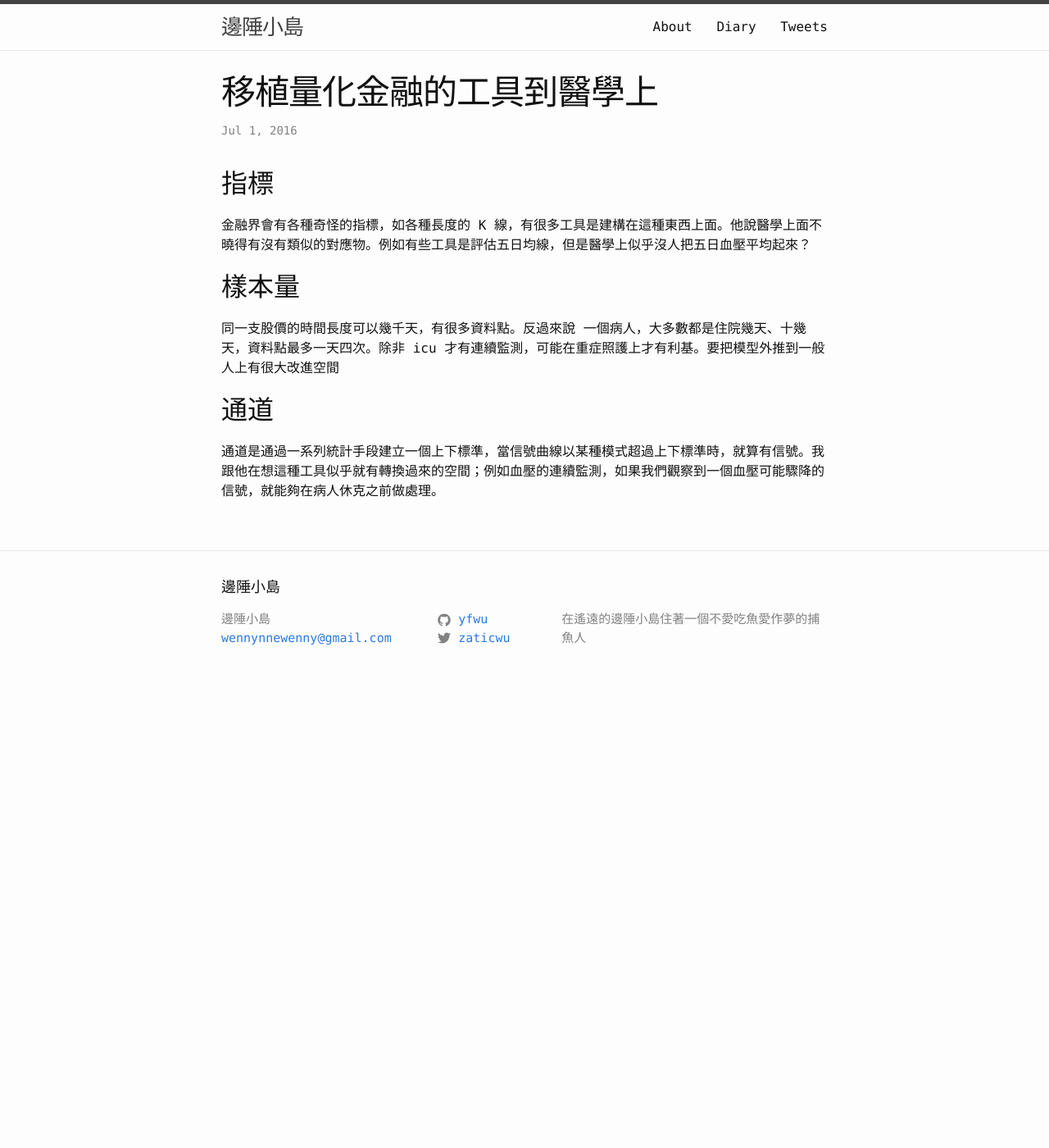
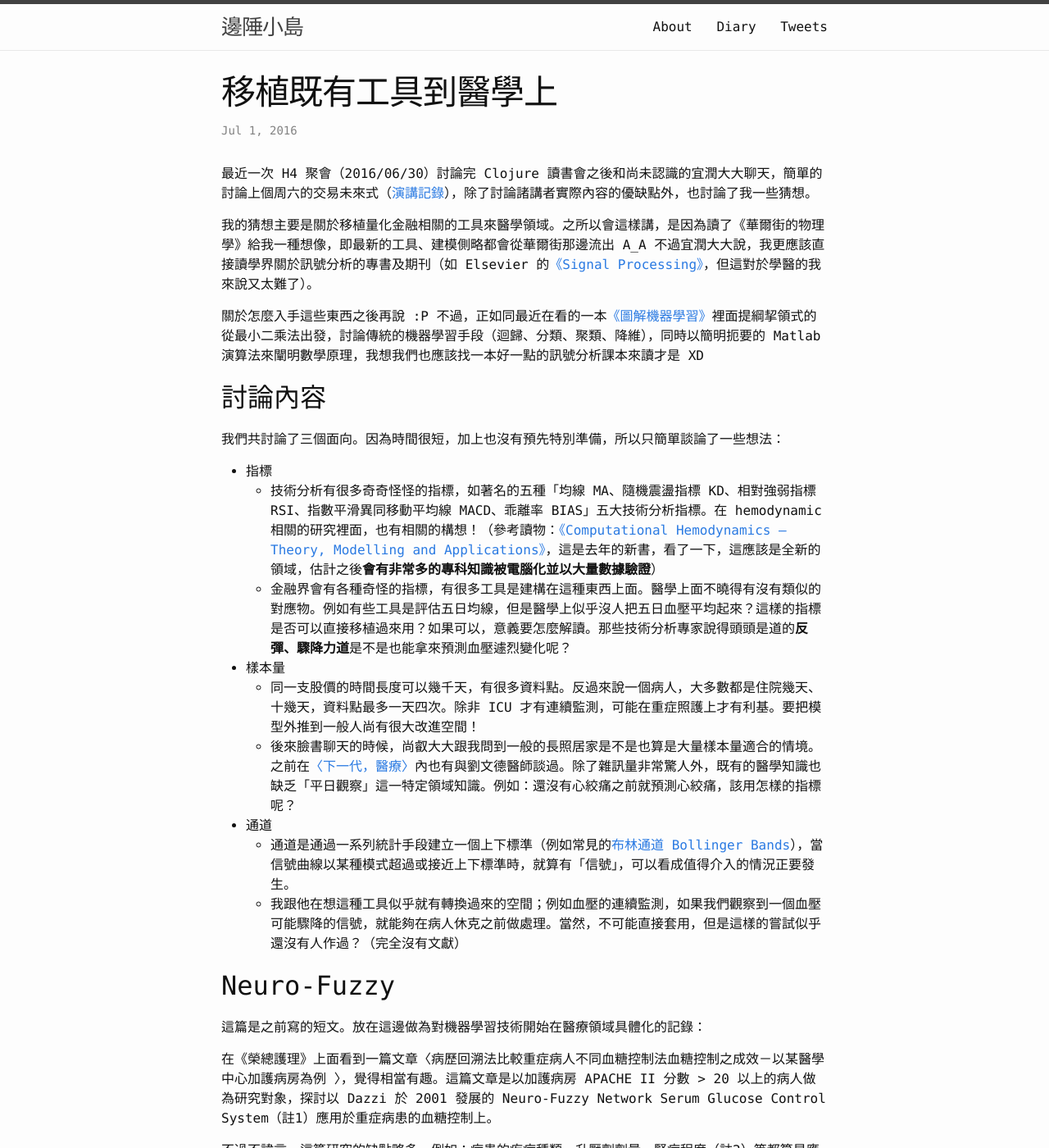
Before and after one commit to algaebrown/yfwu.github.io, a Jekyll site: the page built from _posts/datascience/2016-07-01-quant-to-medical.md, in a window 1280 px wide and 1400 px high. Shown: the whole window at 82% size. Built offline with Jekyll 4.4.1, drawn with Linux system fonts in a browser that asks for light colours; comment, search, counter and statistics services are not loaded; some of the changed text lies outside the part shown.

Commit message:
translation quant to med

```diff
--- a/_posts/datascience/2016-07-01-quant-to-medical.md
+++ b/_posts/datascience/2016-07-01-quant-to-medical.md
@@ -1,17 +1,39 @@
 ---
-title: 移植量化金融的工具到醫學上
+title: 移植既有工具到醫學上
 category: datascience
 layout: post
 tags: [quant, medical]
 ---
+最近一次 H4 聚會（2016/06/30）討論完 Clojure 讀書會之後和尚未認識的宜潤大大聊天，簡單的討論上個周六的交易未來式（[演講記錄](http://yfwu.github.io/datascience/2016/06/26/quant-speech.html)），除了討論諸講者實際內容的優缺點外，也討論了我一些猜想。
+
+我的猜想主要是關於移植量化金融相關的工具來醫學領域。之所以會這樣講，是因為讀了《華爾街的物理學》給我一種想像，即最新的工具、建模側略都會從華爾街那邊流出 A_A 不過宜潤大大說，我更應該直接讀學界關於訊號分析的專書及期刊（如 Elsevier 的[《Signal Processing》](http://www.journals.elsevier.com/signal-processing)，但這對於學醫的我來說又太難了）。
+
+關於怎麼入手這些東西之後再說 :P 不過，正如同最近在看的一本[《圖解機器學習》](http://m.sanmin.com.tw/product/index/005093606)裡面提綱挈領式的從最小二乘法出發，討論傳統的機器學習手段（迴歸、分類、聚類、降維），同時以簡明扼要的 Matlab 演算法來闡明數學原理，我想我們也應該找一本好一點的訊號分析課本來讀才是 XD
 
 
 
-## 指標
-金融界會有各種奇怪的指標，如各種長度的 K 線，有很多工具是建構在這種東西上面。他說醫學上面不曉得有沒有類似的對應物。例如有些工具是評估五日均線，但是醫學上似乎沒人把五日血壓平均起來？
+## 討論內容
+我們共討論了三個面向。因為時間很短，加上也沒有預先特別準備，所以只簡單談論了一些想法：
 
-## 樣本量
-同一支股價的時間長度可以幾千天，有很多資料點。反過來說 一個病人，大多數都是住院幾天、十幾天，資料點最多一天四次。除非 icu 才有連續監測，可能在重症照護上才有利基。要把模型外推到一般人上有很大改進空間
+- 指標
+    - 技術分析有很多奇奇怪怪的指標，如著名的五種「均線 MA、隨機震盪指標 KD、相對強弱指標 RSI、指數平滑異同移動平均線 MACD、乖離率 BIAS」五大技術分析指標。在 hemodynamic 相關的研究裡面，也有相關的構想！（參考讀物：[《Computational Hemodynamics – Theory, Modelling and Applications》](http://www.springer.com/us/book/9789401795937)，這是去年的新書，看了一下，這應該是全新的領域，估計之後**會有非常多的專科知識被電腦化並以大量數據驗證**）
+    - 金融界會有各種奇怪的指標，有很多工具是建構在這種東西上面。醫學上面不曉得有沒有類似的對應物。例如有些工具是評估五日均線，但是醫學上似乎沒人把五日血壓平均起來？這樣的指標是否可以直接移植過來用？如果可以，意義要怎麼解讀。那些技術分析專家說得頭頭是道的**反彈、驟降力道**是不是也能拿來預測血壓遽烈變化呢？
+- 樣本量
+    - 同一支股價的時間長度可以幾千天，有很多資料點。反過來說一個病人，大多數都是住院幾天、十幾天，資料點最多一天四次。除非 ICU 才有連續監測，可能在重症照護上才有利基。要把模型外推到一般人尚有很大改進空間！
+    - 後來臉書聊天的時候，尚叡大大跟我問到一般的長照居家是不是也算是大量樣本量適合的情境。之前在[〈下一代，醫療〉](http://yfwu.github.io/startup/2016/04/28/future-medicine.html)內也有與劉文德醫師談過。除了雜訊量非常驚人外，既有的醫學知識也缺乏「平日觀察」這一特定領域知識。例如：還沒有心絞痛之前就預測心絞痛，該用怎樣的指標呢？
+- 通道
+    - 通道是通過一系列統計手段建立一個上下標準（例如常見的[布林通道 Bollinger Bands](https://en.wikipedia.org/wiki/Bollinger_Bands)），當信號曲線以某種模式超過或接近上下標準時，就算有「信號」，可以看成值得介入的情況正要發生。
+    - 我跟他在想這種工具似乎就有轉換過來的空間；例如血壓的連續監測，如果我們觀察到一個血壓可能驟降的信號，就能夠在病人休克之前做處理。當然，不可能直接套用，但是這樣的嘗試似乎還沒有人作過？（完全沒有文獻）
 
-## 通道
-通道是通過一系列統計手段建立一個上下標準，當信號曲線以某種模式超過上下標準時，就算有信號。我跟他在想這種工具似乎就有轉換過來的空間；例如血壓的連續監測，如果我們觀察到一個血壓可能驟降的信號，就能夠在病人休克之前做處理。
+## Neuro-Fuzzy
+
+這篇是之前寫的短文。放在這邊做為對機器學習技術開始在醫療領域具體化的記錄：
+
+在《榮總護理》上面看到一篇文章〈病歷回溯法比較重症病人不同血糖控制法血糖控制之成效－以某醫學中心加護病房為例 〉，覺得相當有趣。這篇文章是以加護病房 APACHE II 分數 > 20 以上的病人做為研究對象，探討以 Dazzi 於 2001 發展的 Neuro-Fuzzy Network Serum Glucose Control System（註1）應用於重症病患的血糖控制上。
+
+不過不諱言，這篇研究的缺點略多。例如：病患的疾病種類、升壓劑劑量、腎病程度（註2）等都算是應較正而未較正的重要影響因子（有較正糖尿病跟類固醇劑量）。第二，雖然檢力計算上並無大問題，然而在統計方法上，是以年齡性別做分組再跑觀察期血糖值「超過150mg/dL - 未超過 150mg/dL」的 ratio 去執行差異的 ANOVA 比較。我個人好奇多日血糖值**變化狀況**的差異（這才是重點），是否應該以迴歸統計方式來計算。
+
+不過，這種工具應用於臨床照護上到是才剛起步，對於高榮護理部願意進行這樣的嘗試還是覺得值得鼓勵！
+
+1. Dazzi D, Taddei F, Gavarini A, Uggeri E, Negro R, Pezzarossa A. The control of blood glucose in the critical diabetic patient: a neuro-fuzzy method. J Diabetes Complicat. 2001;15(2):80-7.
+2. Abe M, Okada K, Soma M. Antidiabetic agents in patients with chronic kidney disease and end-stage renal disease on dialysis: metabolism and clinical practice. Curr Drug Metab. 2011;12(1):57-69.
```
Also changed, not shown: diary.md (+2 -3 lines), _posts/simple/2016-07-09-return-of-simple.md (renamed from _posts/simple/2016-06-28-return-of-simple.md).
